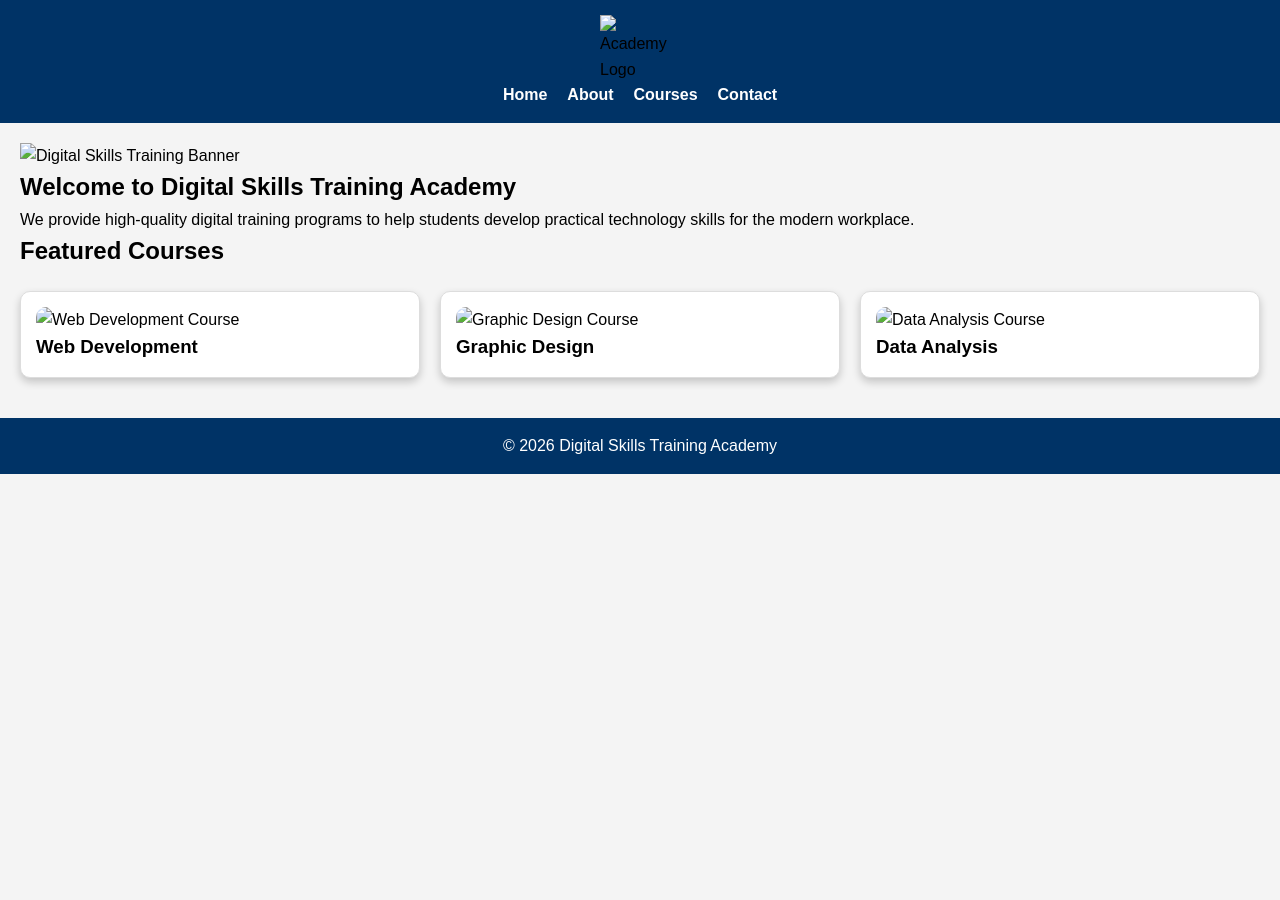
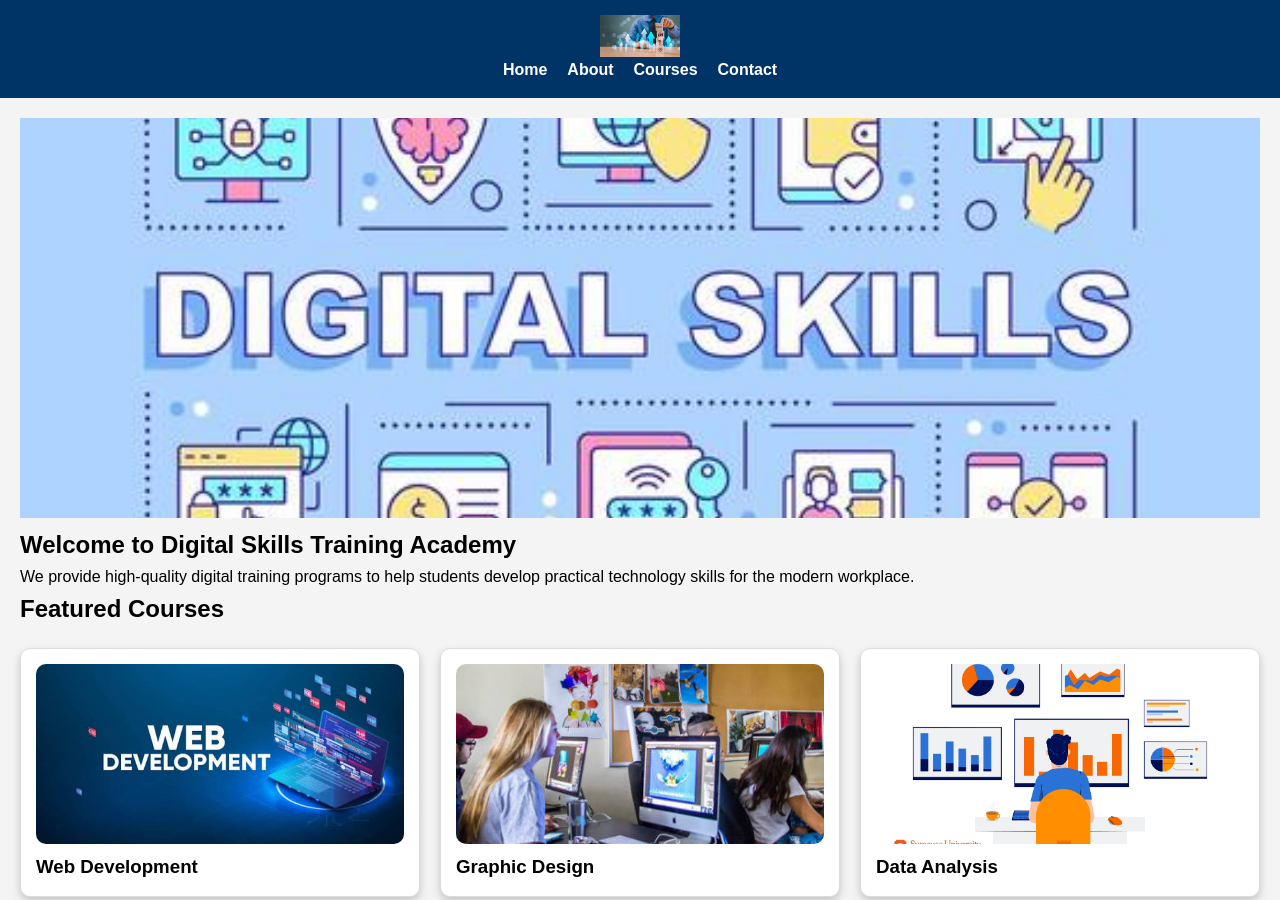
Before and after one commit to chisomdozie/week2_Assignment-html-Css, a plain HTML site: page index.html in a window 1280 px wide. Shown: the top 900 px of the page. Before the commit the page ends 800 px from the top, so only its background shows below. Drawn offline with Linux system fonts and the light colour scheme.

Commit message:
Update index.html

```diff
--- a/index.html
+++ b/index.html
@@ -10,7 +10,7 @@
 <body>
 
 <header>
-    <img src="images/logo.png" alt="Academy Logo" class="logo">
+    <img src="logo.png" alt="Academy Logo" class="logo">
 
     <nav>
         <ul>
@@ -25,7 +25,7 @@
 <main>
 
 <section class="hero">
-    <img src="images/banner.jpg" alt="Digital Skills Training Banner">
+    <img src="banner.jpg" alt="Digital Skills Training Banner">
 </section>
 
 <section>
@@ -43,17 +43,17 @@
     <div class="grid-container">
 
         <article class="card">
-            <img src="images/webdev.jpg" alt="Web Development Course">
+            <img src="webdev.jpg" alt="Web Development Course">
             <h3>Web Development</h3>
         </article>
 
         <article class="card">
-            <img src="images/graphics.jpg" alt="Graphic Design Course">
+            <img src="graphics.jpg" alt="Graphic Design Course">
             <h3>Graphic Design</h3>
         </article>
 
         <article class="card">
-            <img src="images/data.jpg" alt="Data Analysis Course">
+            <img src="data.jpg" alt="Data Analysis Course">
             <h3>Data Analysis</h3>
         </article>
 
```
